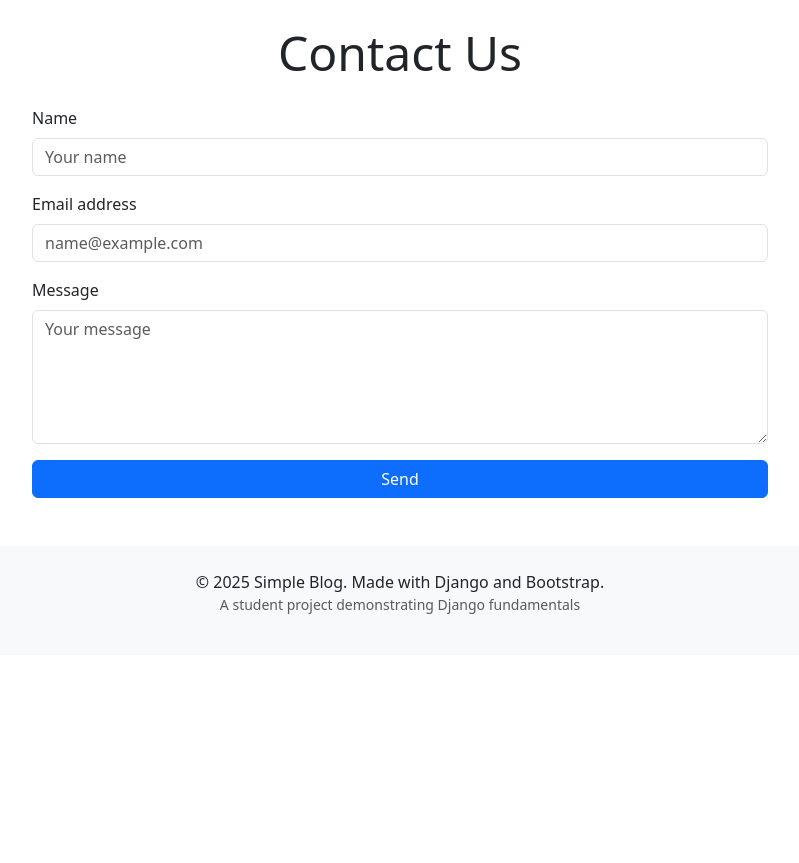
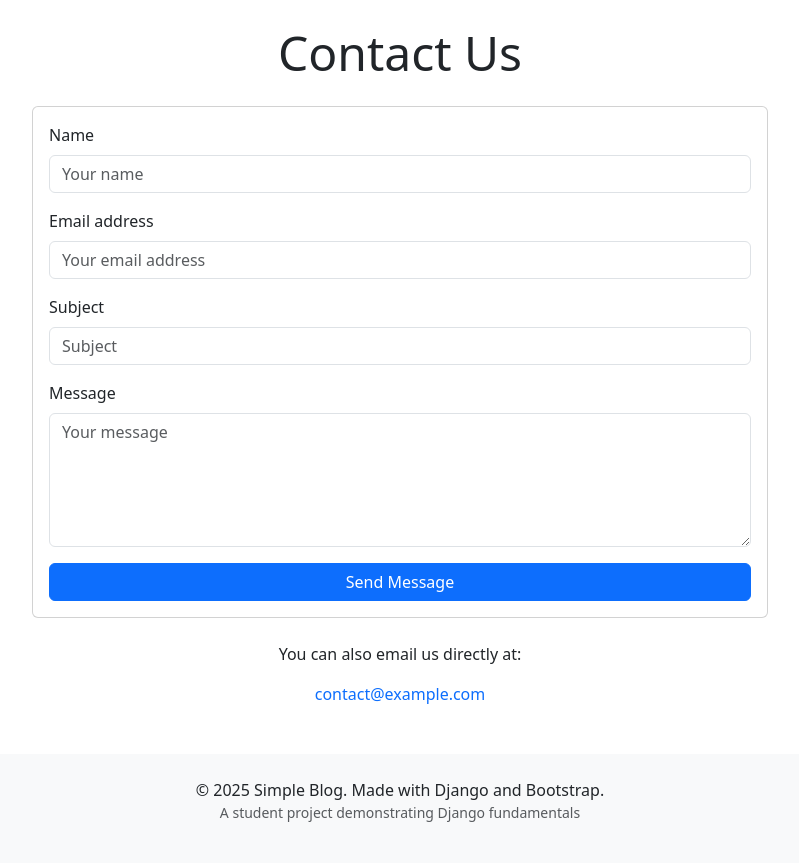
Before and after one commit to Project-Management-Assignment-ACU/BlogLite, a Django app: page /contact/ in a window 1280 px wide. Shown: the part 56-919 px from the top of the page, without its empty margins (240-1039 px from the left). Before the commit the page ends 800 px from the top, so only its background shows below. Run offline with Django 5.2, Linux system fonts and the light colour scheme.

Commit message:
ContactForm Email View #8

```diff
--- a/bloglite/settings.py
+++ b/bloglite/settings.py
@@ -129,3 +129,8 @@ MEDIA_ROOT = BASE_DIR / "media"
 # https://docs.djangoproject.com/en/5.1/ref/settings/#default-auto-field
 
 DEFAULT_AUTO_FIELD = "django.db.models.BigAutoField"
+
+# Email settings
+EMAIL_BACKEND = 'django.core.mail.backends.console.EmailBackend'  # Development only
+DEFAULT_FROM_EMAIL = 'simpleblog@example.com'
+CONTACT_EMAIL = 'contact@example.com'  # Where contact form messages will be sent
--- /dev/null
+++ b/core/forms.py
@@ -0,0 +1,30 @@
+from django import forms
+
+class ContactForm(forms.Form):
+    name = forms.CharField(
+        max_length=100,
+        widget=forms.TextInput(attrs={
+            'class': 'form-control',
+            'placeholder': 'Your name'
+        })
+    )
+    email = forms.EmailField(
+        widget=forms.EmailInput(attrs={
+            'class': 'form-control',
+            'placeholder': 'Your email address'
+        })
+    )
+    subject = forms.CharField(
+        max_length=200,
+        widget=forms.TextInput(attrs={
+            'class': 'form-control',
+            'placeholder': 'Subject'
+        })
+    )
+    message = forms.CharField(
+        widget=forms.Textarea(attrs={
+            'class': 'form-control',
+            'placeholder': 'Your message',
+            'rows': 5
+        })
+    )
--- a/core/views.py
+++ b/core/views.py
@@ -1,5 +1,10 @@
-from django.shortcuts import render
-from django.views.generic import TemplateView
+from django.shortcuts import render, redirect
+from django.views.generic import TemplateView, FormView
+from django.urls import reverse_lazy
+from django.contrib import messages
+from django.core.mail import send_mail
+from django.conf import settings
+from .forms import ContactForm
 
 # Create your views here.
 
@@ -9,5 +14,45 @@ class HomeView(TemplateView):
 class AboutView(TemplateView):
     template_name = 'about.html'
 
-class ContactView(TemplateView):
+class ContactView(FormView):
     template_name = 'contact.html'
+    form_class = ContactForm
+    success_url = reverse_lazy('core:contact')
+
+    def form_valid(self, form):
+        # Get form data
+        name = form.cleaned_data['name']
+        email = form.cleaned_data['email']
+        subject = form.cleaned_data['subject']
+        message = form.cleaned_data['message']
+
+        # Create email content
+        email_subject = f"Contact Form: {subject}"
+        email_message = f"Name: {name}\nEmail: {email}\n\nMessage:\n{message}"
+        from_email = settings.DEFAULT_FROM_EMAIL
+        recipient_list = [settings.CONTACT_EMAIL]
+
+        try:
+            # Send email
+            send_mail(
+                email_subject,
+                email_message,
+                from_email,
+                recipient_list,
+                fail_silently=False,
+            )
+            # Add success message
+            messages.success(
+                self.request,
+                "Thank you for your message! We'll get back to you soon."
+            )
+        except Exception as e:
+            # Log the error (in a real application)
+            print(f"Email sending failed: {str(e)}")
+            # Add error message
+            messages.error(
+                self.request,
+                "Sorry, there was a problem sending your message. Please try again later."
+            )
+
+        return super().form_valid(form)
--- a/templates/contact.html
+++ b/templates/contact.html
@@ -9,24 +9,65 @@ Contact | Simple Blog
 <div class="row justify-content-center">
     <div class="col-md-8">
         <h1 class="display-5 text-center mb-4">Contact Us</h1>
+
+        <!-- Display messages -->
+        {% if messages %}
+            {% for message in messages %}
+                <div class="alert alert-{{ message.tags }} alert-dismissible fade show" role="alert">
+                    {{ message }}
+                    <button type="button" class="btn-close" data-bs-dismiss="alert" aria-label="Close"></button>
+                </div>
+            {% endfor %}
+        {% endif %}
+
+        <div class="card">
+            <div class="card-body">
                 <form method="post">
                     {% csrf_token %}
+
                     <div class="mb-3">
-                <label for="name" class="form-label">Name</label>
-                <input type="text" class="form-control" id="name" name="name" placeholder="Your name">
+                        <label for="{{ form.name.id_for_label }}" class="form-label">Name</label>
+                        {{ form.name }}
+                        {% if form.name.errors %}
+                            <div class="text-danger small mt-1">{{ form.name.errors }}</div>
+                        {% endif %}
                     </div>
+
                     <div class="mb-3">
-                <label for="email" class="form-label">Email address</label>
-                <input type="email" class="form-control" id="email" name="email" placeholder="name@example.com">
+                        <label for="{{ form.email.id_for_label }}" class="form-label">Email address</label>
+                        {{ form.email }}
+                        {% if form.email.errors %}
+                            <div class="text-danger small mt-1">{{ form.email.errors }}</div>
+                        {% endif %}
                     </div>
+
                     <div class="mb-3">
-                <label for="message" class="form-label">Message</label>
-                <textarea class="form-control" id="message" name="message" rows="5" placeholder="Your message"></textarea>
+                        <label for="{{ form.subject.id_for_label }}" class="form-label">Subject</label>
+                        {{ form.subject }}
+                        {% if form.subject.errors %}
+                            <div class="text-danger small mt-1">{{ form.subject.errors }}</div>
+                        {% endif %}
                     </div>
+
+                    <div class="mb-3">
+                        <label for="{{ form.message.id_for_label }}" class="form-label">Message</label>
+                        {{ form.message }}
+                        {% if form.message.errors %}
+                            <div class="text-danger small mt-1">{{ form.message.errors }}</div>
+                        {% endif %}
+                    </div>
+
                     <div class="d-grid">
-                <button type="submit" class="btn btn-primary btn-block">Send</button>
+                        <button type="submit" class="btn btn-primary">Send Message</button>
                     </div>
                 </form>
             </div>
         </div>
+
+        <div class="text-center mt-4">
+            <p>You can also email us directly at:</p>
+            <a href="mailto:contact@example.com" class="text-decoration-none">contact@example.com</a>
+        </div>
+    </div>
+</div>
 {% endblock %}
```
Lines whose indentation alone changed are shown as unchanged.
